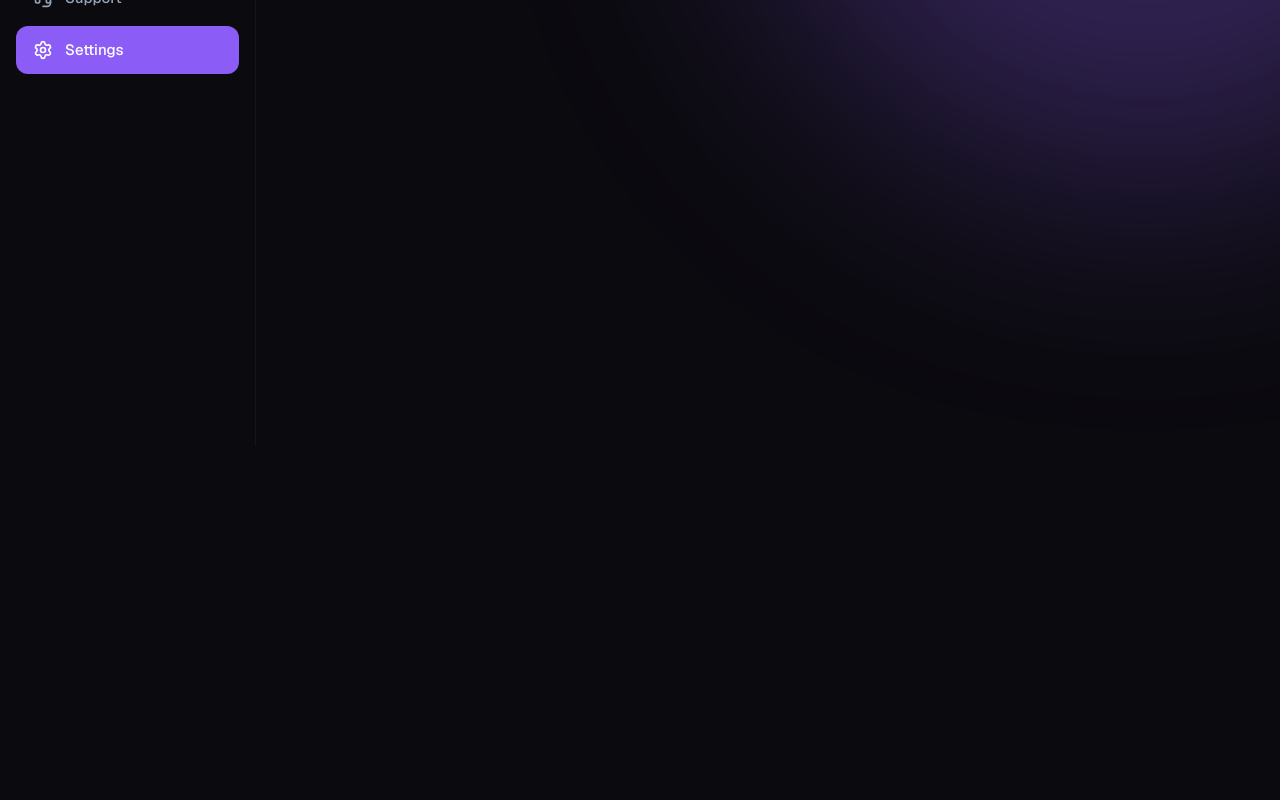
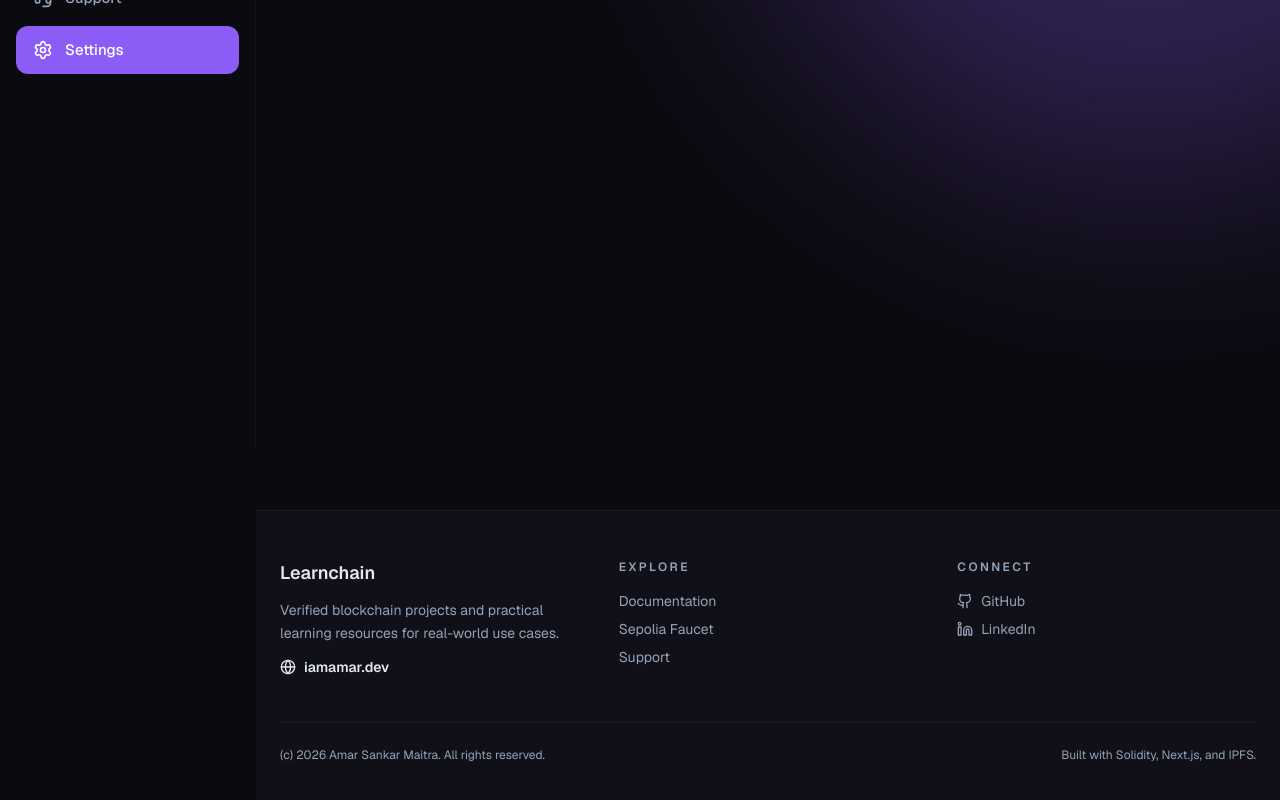
Before and after one commit to omegaopinmthechat/blockchain_projects, a Next.js app in the folder confcert/frontend/: page /settings in a window 1280 px wide. Shown: the part 354-1154 px from the top of the page. Before the commit the page ends 800 px from the top, so only its background shows below. Built offline with nearby package versions, Linux system fonts and the light colour scheme.

Commit message:
added footer added proper looking scroll bar

```diff
--- a/confcert/frontend/src/app/documentation/page.js
+++ b/confcert/frontend/src/app/documentation/page.js
@@ -1225,21 +1225,6 @@ contract SimpleNFT {
           ))}
         </div>
 
-        {/* Footer */}
-        <div className="mt-16 text-center">
-          <div className="bg-bg-card border-2 border-border-main rounded-3xl p-6 sm:p-8">
-            <h3 className="text-base sm:text-lg md:text-xl lg:text-2xl font-bold text-text-main mb-4">Ready to Deploy?</h3>
-            <p className="text-text-muted mb-6">
-              Follow the deployment guide above and use the contract codes provided. All contracts are tested and production-ready.
-            </p>
-            <Link href="/">
-              <button className="inline-flex items-center justify-center gap-2 px-4 sm:px-6 py-2.5 sm:py-3 bg-linear-to-r from-blue-500 to-purple-600 hover:from-blue-600 hover:to-purple-700 text-text-main rounded-xl font-semibold transition-all duration-300 hover:scale-105 active:scale-95">
-                <ArrowLeft className="w-4 h-4 sm:w-5 sm:h-5" />
-                Back to Projects
-              </button>
-            </Link>
-          </div>
-        </div>
       </div>
     </div>
   );
--- a/confcert/frontend/src/app/faucet/page.js
+++ b/confcert/frontend/src/app/faucet/page.js
@@ -458,7 +458,7 @@ export default function FaucetPage() {
             )}
           </div>
 
-          {/* Footer */}
+          {/* Testnet Notice */}
           <div className="bg-gradient-to-r from-gray-800 to-gray-900 px-8 py-6 border-t-2 border-gray-700 hover:from-gray-900 hover:to-gray-800 transition-all duration-300">
             <div className="flex items-center justify-center gap-4 text-sm text-gray-400">
               <div className="flex items-center gap-2">
--- a/confcert/frontend/src/app/globals.css
+++ b/confcert/frontend/src/app/globals.css
@@ -20,6 +20,9 @@
   --text-muted: #94a3b8;
   --purple-glow: rgba(139, 92, 246, 0.3);
   --sidebar-bg: #0B0A0F;
+  --scrollbar-track: #0b0a0f;
+  --scrollbar-thumb: #7c3aed;
+  --scrollbar-thumb-hover: #9f67ff;
   color-scheme: dark;
 }
 
@@ -33,6 +36,9 @@
   --text-muted: #475569;
   --purple-glow: rgba(139, 92, 246, 0.15);
   --sidebar-bg: #f8fafc;
+  --scrollbar-track: #0b0a0f;
+  --scrollbar-thumb: #7c3aed;
+  --scrollbar-thumb-hover: #9f67ff;
   color-scheme: light;
 }
 
@@ -50,6 +56,11 @@ body {
 html {
   scroll-behavior: smooth;
   -webkit-tap-highlight-color: transparent;
+  scrollbar-color: var(--scrollbar-thumb) var(--scrollbar-track);
+}
+
+body {
+  scrollbar-color: var(--scrollbar-thumb) var(--scrollbar-track);
 }
 
 /* Mobile touch improvements */
@@ -74,16 +85,16 @@ body {
 }
 
 ::-webkit-scrollbar-track {
-  background: var(--yellow-100);
+  background: var(--scrollbar-track);
 }
 
 ::-webkit-scrollbar-thumb {
-  background: var(--yellow-400);
+  background: var(--scrollbar-thumb);
   border-radius: 6px;
 }
 
 ::-webkit-scrollbar-thumb:hover {
-  background: var(--yellow-500);
+  background: var(--scrollbar-thumb-hover);
 }
 
 /* Selection color */
--- a/confcert/frontend/src/app/layout.js
+++ b/confcert/frontend/src/app/layout.js
@@ -2,6 +2,7 @@ import { Geist, Geist_Mono } from "next/font/google";
 import "./globals.css";
 import { Analytics } from "@vercel/analytics/next";
 import AppSidebar from "@/components/AppSidebar";
+import SiteFooter from "@/components/SiteFooter";
 
 const geistSans = Geist({
   variable: "--font-geist-sans",
@@ -41,7 +42,10 @@ export default function RootLayout({ children }) {
         />
         <div className="fixed top-0 right-0 w-[600px] sm:w-[800px] h-[600px] sm:h-[800px] bg-[var(--purple-glow)] blur-[120px] rounded-full pointer-events-none -translate-y-1/3 translate-x-1/3 z-0 transition-colors duration-500" />
         <AppSidebar />
-        <div className="pt-16 md:pt-0 md:pl-20 lg:pl-64 relative z-10 min-h-screen">{children}</div>
+        <div className="pt-16 md:pt-0 md:pl-20 lg:pl-64 relative z-10 min-h-screen flex flex-col">
+          <div className="flex-1">{children}</div>
+          <SiteFooter />
+        </div>
         <Analytics />
       </body>
     </html>
--- a/confcert/frontend/src/app/page.js
+++ b/confcert/frontend/src/app/page.js
@@ -1,7 +1,7 @@
 "use client";
 import Link from "next/link";
 import { motion } from 'framer-motion';
-import { Blocks, Award, Rocket, Vote, Heart, Shield, Github, BookOpen, Linkedin } from "lucide-react";
+import { Blocks, Award, Rocket, Vote, Heart, Shield, BookOpen } from "lucide-react";
 export default function Home() {
   return (
     <div className="min-h-screen relative">
@@ -212,34 +212,6 @@ export default function Home() {
           </div>
         </div>
 
-        {/* Footer */}
-        <div className="relative z-10 mt-16 sm:mt-24 pb-8 text-center">
-          <div className="bg-bg-card border border-border-main rounded-3xl p-8 max-w-4xl mx-auto">
-            <p className="text-xl font-bold text-text-main mb-6">
-              Made by Amar Sankar Maitra
-            </p>
-            <div className="flex flex-col sm:flex-row flex-wrap justify-center gap-4">
-              <a
-                href="https://github.com/omegaopinmthechat/blockchain_projects"
-                target="_blank"
-                rel="noopener noreferrer"
-                className="inline-flex items-center justify-center gap-2 px-6 py-3 bg-btn-bg hover:bg-btn-hover text-text-main rounded-xl font-semibold transition-all duration-300"
-              >
-                <Github className="w-5 h-5" />
-                View on GitHub
-              </a>
-              <a
-                href="https://www.linkedin.com/in/amarsankarmaitra"
-                target="_blank"
-                rel="noopener noreferrer"
-                className="inline-flex items-center justify-center gap-2 px-6 py-3 bg-[#8B5CF6] hover:bg-[#7C3AED] text-white rounded-xl font-semibold transition-all duration-300"
-              >
-                <Linkedin className="w-5 h-5" />
-                Connect on LinkedIn
-              </a>
-            </div>
-          </div>
-        </div>
       </div>
     </div>
   );
--- /dev/null
+++ b/confcert/frontend/src/components/SiteFooter.js
@@ -0,0 +1,85 @@
+import Link from "next/link";
+import { Github, Linkedin, Globe } from "lucide-react";
+
+export default function SiteFooter() {
+  return (
+    <footer className="mt-16 border-t border-border-main bg-bg-card">
+      <div className="mx-auto max-w-6xl px-6 py-10 sm:py-12">
+        <div className="grid gap-10 md:grid-cols-3">
+          <div className="space-y-3">
+            <p className="text-lg font-semibold text-text-main">Learnchain</p>
+            <p className="text-sm text-text-muted leading-relaxed">
+              Verified blockchain projects and practical learning resources for real-world use cases.
+            </p>
+            <a
+              href="https://iamamar.dev"
+              target="_blank"
+              rel="noopener noreferrer"
+              className="inline-flex items-center gap-2 text-sm font-semibold text-text-main hover:text-cyan-400 transition-colors"
+            >
+              <Globe className="w-4 h-4" />
+              iamamar.dev
+            </a>
+          </div>
+
+          <div>
+            <p className="text-xs font-semibold uppercase tracking-[0.2em] text-text-muted mb-4">
+              Explore
+            </p>
+            <div className="flex flex-col gap-2 text-sm">
+              <Link
+                href="/documentation"
+                className="text-text-muted hover:text-text-main transition-colors"
+              >
+                Documentation
+              </Link>
+              <Link
+                href="/faucet"
+                className="text-text-muted hover:text-text-main transition-colors"
+              >
+                Sepolia Faucet
+              </Link>
+              <Link
+                href="/support"
+                className="text-text-muted hover:text-text-main transition-colors"
+              >
+                Support
+              </Link>
+            </div>
+          </div>
+
+          <div>
+            <p className="text-xs font-semibold uppercase tracking-[0.2em] text-text-muted mb-4">
+              Connect
+            </p>
+            <div className="flex flex-col gap-2 text-sm">
+              <a
+                href="https://github.com/omegaopinmthechat/blockchain_projects"
+                target="_blank"
+                rel="noopener noreferrer"
+                className="inline-flex items-center gap-2 text-text-muted hover:text-text-main transition-colors"
+              >
+                <Github className="w-4 h-4" />
+                GitHub
+              </a>
+              <a
+                href="https://www.linkedin.com/in/amarsankarmaitra"
+                target="_blank"
+                rel="noopener noreferrer"
+                className="inline-flex items-center gap-2 text-text-muted hover:text-text-main transition-colors"
+              >
+                <Linkedin className="w-4 h-4" />
+                LinkedIn
+              </a>
+            </div>
+          </div>
+        </div>
+
+        <div className="mt-10 flex flex-col gap-3 border-t border-border-main pt-6 text-xs text-text-muted sm:flex-row sm:items-center sm:justify-between">
+          <span>(c) {new Date().getFullYear()} Amar Sankar Maitra. All rights reserved.</span>
+          <span>Built with Solidity, Next.js, and IPFS.</span>
+        </div>
+      </div>
+    </footer>
+  );
+}
```
